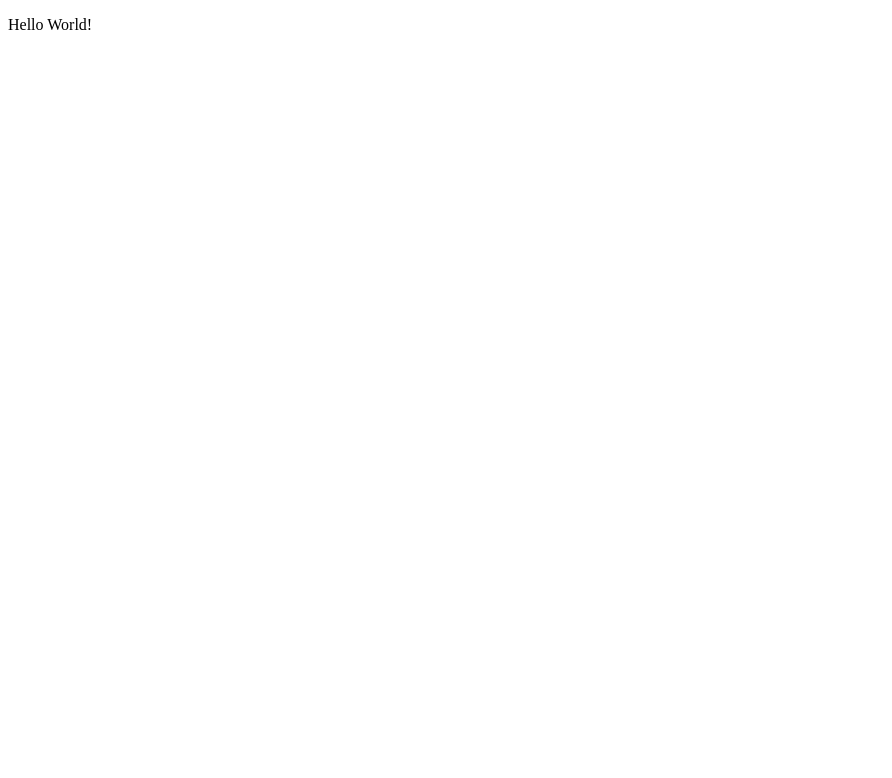
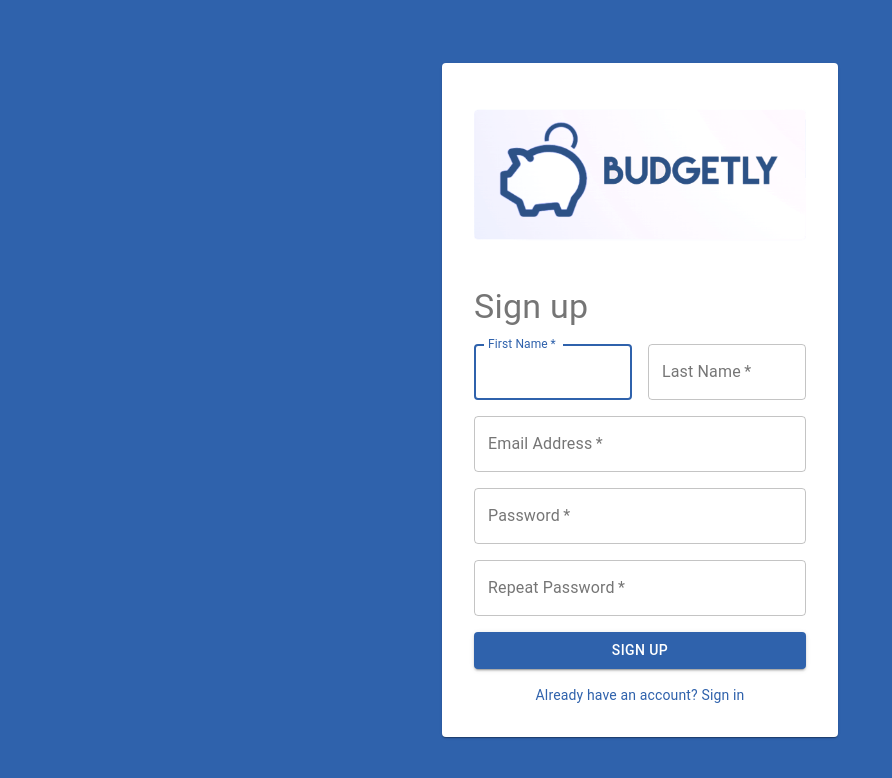
Before and after one commit to sonmikrafft-uni-seba/frontend, a React (Create React App) app: page /sign-up in a window 1280 px wide. Shown: the top 778 px of the page, without its empty margins (0-892 px from the left). Built offline with nearby package versions, Linux system fonts and the light colour scheme.

Commit message:
Login and SignUp View implemented

```diff
--- a/src/App.js
+++ b/src/App.js
@@ -1,8 +1,28 @@
+import React, { useEffect } from 'react';
+import { Routes, Route } from 'react-router-dom';
+import { ThemeProvider } from '@material-ui/core/styles';
+import LoginView from './views/LoginView';
+import SignUpView from './views/SignUpView';
+import theme from './theme';
+import { Box, CssBaseline } from '@material-ui/core';
+
 function App() {
+  useEffect(() => {
+    document.title = 'Budgetly';
+  }, []);
+
   return (
-    <div className="App">
-      <p>Hello World!</p>
-    </div>
+    <Box>
+      <ThemeProvider theme={theme}>
+        <>
+          <CssBaseline />
+          <Routes>
+            <Route path="/login" element={<LoginView />} />
+            <Route path="/sign-up" element={<SignUpView />} />
+          </Routes>
+        </>
+      </ThemeProvider>
+    </Box>
   );
 }
 
--- /dev/null
+++ b/src/components/LoginCard.js
@@ -0,0 +1,88 @@
+import * as React from 'react';
+import {
+  Container,
+  Button,
+  Typography,
+  Paper,
+  Avatar,
+  Grid,
+  TextField,
+  Link,
+  Box,
+} from '@material-ui/core';
+import { useTheme } from '@material-ui/styles';
+
+export default function SignUpCard() {
+  const theme = useTheme();
+
+  return (
+    <Container maxWidth="xs">
+      <Paper bgcolor={theme.palette.secondary.main}>
+        <Box
+          sx={{
+            pl: 4,
+            pr: 4,
+            display: 'flex',
+            flexDirection: 'column',
+          }}
+        >
+          <img src={'/images/budgetly.png'} loading="lazy" />
+
+          <Box sx={{ pb: 2 }}>
+            <Typography variant="h4" color="textSecondary">
+              Sign in
+            </Typography>
+          </Box>
+
+          <form noValidate>
+            <Grid container spacing={2}>
+              <Grid item xs={12}>
+                <TextField
+                  variant="outlined"
+                  required
+                  fullWidth
+                  id="email"
+                  label="Email Address"
+                  name="email"
+                  autoComplete="email"
+                />
+              </Grid>
+              <Grid item xs={12}>
+                <TextField
+                  variant="outlined"
+                  required
+                  fullWidth
+                  id="password1"
+                  label="Password"
+                  name="password1"
+                  type="password"
+                />
+              </Grid>
+            </Grid>
+
+            <Box sx={{ pt: 2 }}>
+              <Button
+                type="submit"
+                fullWidth
+                variant="contained"
+                color="primary"
+              >
+                Sign In
+              </Button>
+            </Box>
+
+            <Box sx={{ pt: 2, pb: 4 }}>
+              <Grid container justifyContent="center">
+                <Grid item>
+                  <Link href="/sign-up" variant="body2">
+                    Don't have an account? Sign up
+                  </Link>
+                </Grid>
+              </Grid>
+            </Box>
+          </form>
+        </Box>
+      </Paper>
+    </Container>
+  );
+}
--- /dev/null
+++ b/src/components/SignUpCard.js
@@ -0,0 +1,122 @@
+import * as React from 'react';
+import {
+  Container,
+  Button,
+  Typography,
+  Paper,
+  Avatar,
+  Grid,
+  TextField,
+  Link,
+  Box,
+} from '@material-ui/core';
+import { useTheme } from '@material-ui/styles';
+
+export default function SignUpCard() {
+  const theme = useTheme();
+
+  return (
+    <Container maxWidth="xs">
+      <Paper bgcolor={theme.palette.secondary.main}>
+        <Box
+          sx={{
+            pl: 4,
+            pr: 4,
+            display: 'flex',
+            flexDirection: 'column',
+          }}
+        >
+          <img src={'/images/budgetly.png'} loading="lazy" />
+
+          <Box sx={{ pb: 2 }}>
+            <Typography variant="h4" color="textSecondary">
+              Sign up
+            </Typography>
+          </Box>
+
+          <form noValidate>
+            <Grid container spacing={2}>
+              <Grid item xs={12} sm={6}>
+                <TextField
+                  autoComplete="fname"
+                  name="firstName"
+                  variant="outlined"
+                  required
+                  fullWidth
+                  id="firstName"
+                  label="First Name"
+                  autoFocus
+                />
+              </Grid>
+              <Grid item xs={12} sm={6}>
+                <TextField
+                  variant="outlined"
+                  required
+                  fullWidth
+                  id="lastName"
+                  label="Last Name"
+                  name="lastName"
+                  autoComplete="lname"
+                />
+              </Grid>
+              <Grid item xs={12}>
+                <TextField
+                  variant="outlined"
+                  required
+                  fullWidth
+                  id="email"
+                  label="Email Address"
+                  name="email"
+                  autoComplete="email"
+                />
+              </Grid>
+              <Grid item xs={12}>
+                <TextField
+                  variant="outlined"
+                  required
+                  fullWidth
+                  id="password1"
+                  label="Password"
+                  name="password1"
+                  type="password"
+                />
+              </Grid>
+              <Grid item xs={12}>
+                <TextField
+                  variant="outlined"
+                  required
+                  fullWidth
+                  id="password2"
+                  label="Repeat Password"
+                  name="password2"
+                  type="password"
+                />
+              </Grid>
+            </Grid>
+
+            <Box sx={{ pt: 2 }}>
+              <Button
+                type="submit"
+                fullWidth
+                variant="contained"
+                color="primary"
+              >
+                Sign Up
+              </Button>
+            </Box>
+
+            <Box sx={{ pt: 2, pb: 4 }}>
+              <Grid container justifyContent="center">
+                <Grid item>
+                  <Link href="/login" variant="body2">
+                    Already have an account? Sign in
+                  </Link>
+                </Grid>
+              </Grid>
+            </Box>
+          </form>
+        </Box>
+      </Paper>
+    </Container>
+  );
+}
--- /dev/null
+++ b/src/theme.js
@@ -0,0 +1,15 @@
+import { createTheme } from '@material-ui/core/styles';
+import { alpha } from '@material-ui/core/styles/colorManipulator';
+
+export default createTheme({
+  palette: {
+    primary: {
+      main: '#2F62AC',
+      contrastText: '#fff',
+    },
+    secondary: {
+      main: '#fafafa',
+      contrastText: alpha('#000', 0.6),
+    },
+  },
+});
--- /dev/null
+++ b/src/views/LoginView.js
@@ -0,0 +1,22 @@
+import { Box } from '@material-ui/core';
+import React, { useEffect } from 'react';
+import LoginCard from '../components/LoginCard';
+
+function LoginView(props) {
+  return (
+    <Box
+      position="fixed"
+      top={0}
+      height="100%"
+      width="100%"
+      bgcolor="primary.main"
+      display="flex"
+      alignItems="center"
+      justifyContent="center"
+    >
+      <LoginCard />
+    </Box>
+  );
+}
+
+export default LoginView;
--- /dev/null
+++ b/src/views/SignUpView.js
@@ -0,0 +1,22 @@
+import { Box } from '@material-ui/core';
+import React, { useEffect } from 'react';
+import SignUpCard from '../components/SignUpCard';
+
+function SignUpView(props) {
+  return (
+    <Box
+      position="fixed"
+      top={0}
+      height="100%"
+      width="100%"
+      bgcolor="primary.main"
+      display="flex"
+      alignItems="center"
+      justifyContent="center"
+    >
+      <SignUpCard />
+    </Box>
+  );
+}
+
+export default SignUpView;
```
Also changed, not shown: public/images/budgetly.png (added).
